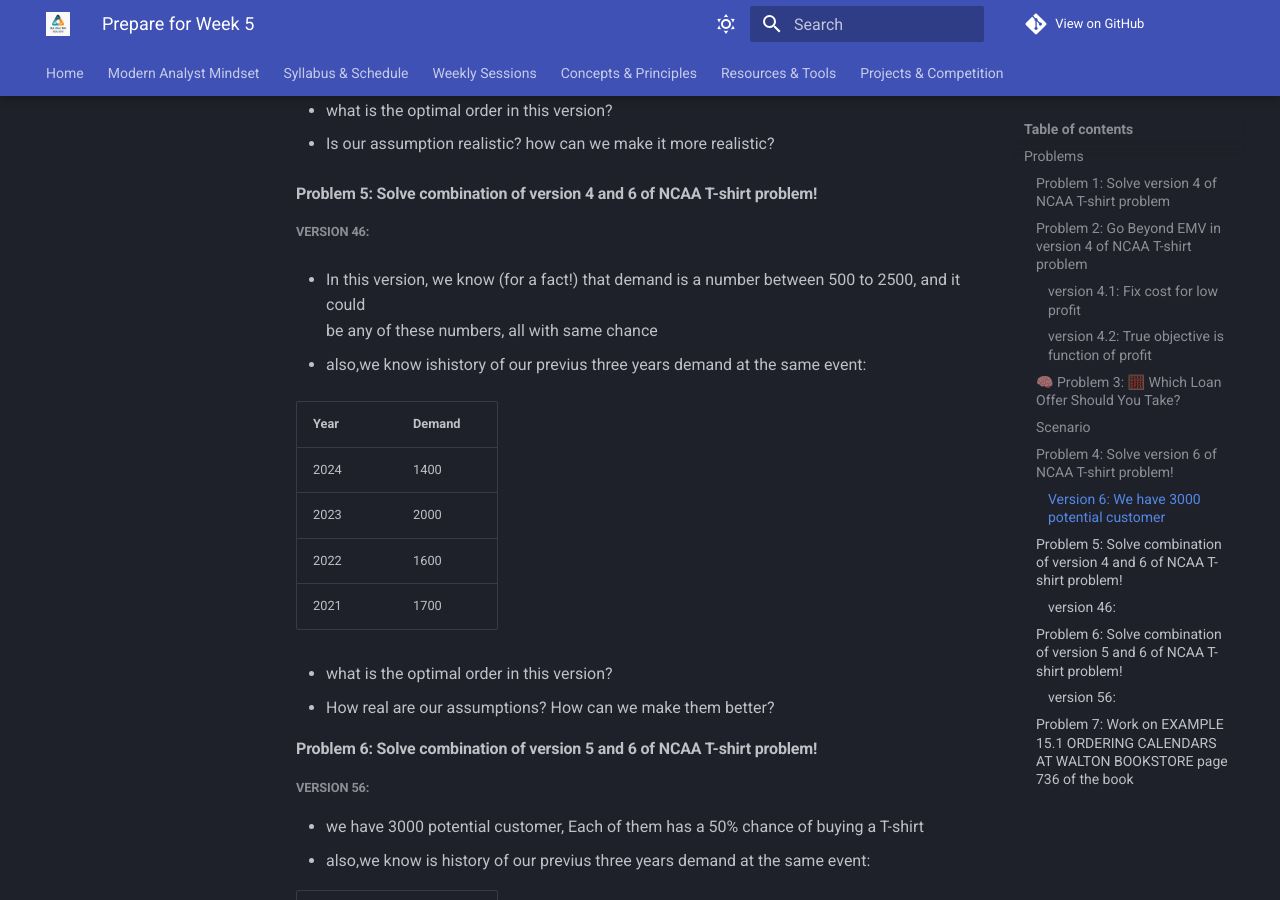
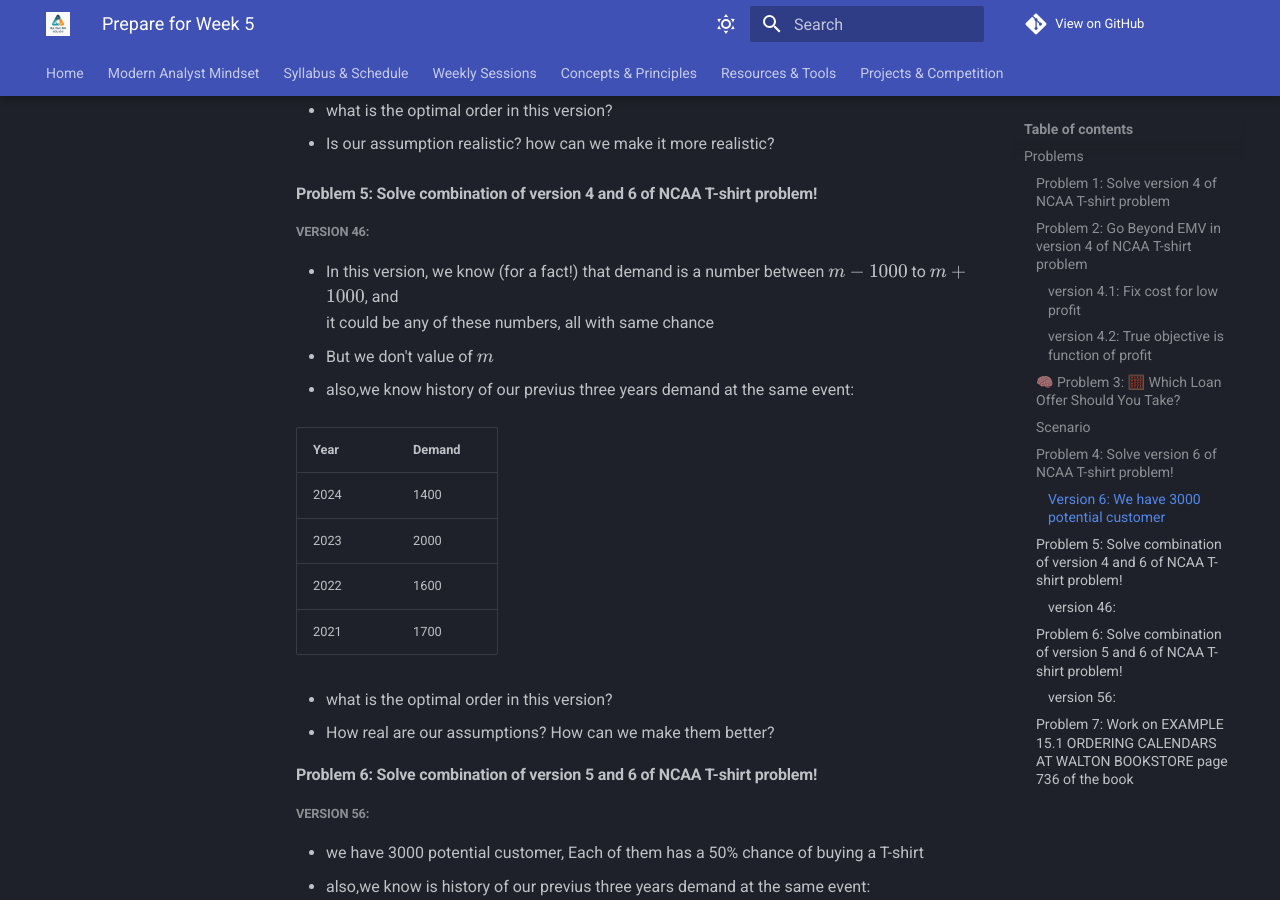
Before and after one commit to TheLoggicalOne/BA_for_Solico, an MkDocs documentation site: the page built from docs/weeks/week05.md, in a window 1280 px wide and 900 px high, scrolled down 1873 px. Built offline with MkDocs 1.6.1 and Material for MkDocs 9.7.7, drawn with Linux system fonts in a browser that asks for light colours; comment, search, counter and statistics services are not loaded.

Commit message:
edit content of week 5

```diff
--- a/docs/weeks/week05.md
+++ b/docs/weeks/week05.md
@@ -66,11 +66,11 @@
 
 #### Problem 5: Solve combination of version 4 and 6 of NCAA T-shirt problem!
 ##### version 46:
-- In this version, we know (for a fact!) that demand is a number between 500 to 2500, and it could
-be any of these numbers, all with same chance
+- In this version, we know (for a fact!) that demand is a number between $ m-1000 $ to $ m+1000 $, and
+it could be any of these numbers, all with same chance
+- But we don't value of $ m $
 
-
-- also,we know ishistory of our previus three years demand at the same event:
+- also,we know history of our previus three years demand at the same event:
 
 
 |Year|Demand|
```
